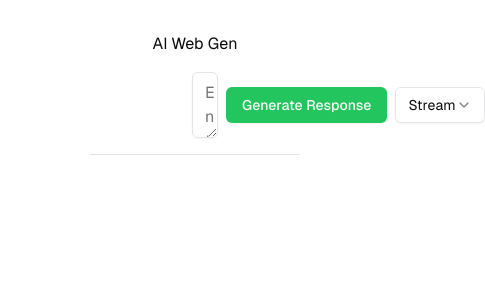
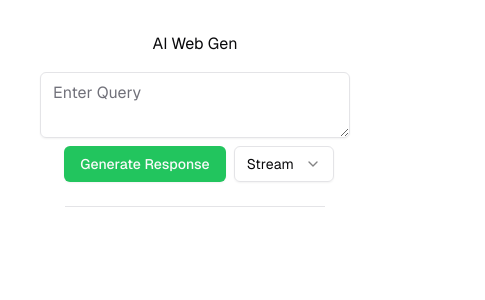
Before and after one commit to sankeerthreddy1597/llama-ai-website-gen, a Next.js app: page / in a window 390 px wide. Shown: the top 300 px of the page, 485 px wide, since content can reach past the window. Built offline with nearby package versions, Linux system fonts and the light colour scheme.

Commit message:
update styles for smaller devices

```diff
--- a/app/_components/ChatComponent.tsx
+++ b/app/_components/ChatComponent.tsx
@@ -17,7 +17,7 @@ type ChatComponentType = {
 
 export const ChatComponent = ({ role = 'user', description, content }: ChatComponentType) => {
     return (
-        <Card className={cn("w-3/5 justify-items-end", role === 'Llama AI' ? 'bg-green-50' : '')}>
+        <Card className={cn("lg:w-3/5 w-4/5 justify-items-end", role === 'Llama AI' ? 'bg-green-50' : '')}>
             <CardHeader>
                 <CardTitle className="flex flex-row items-center gap-x-2">
                     <Avatar>
--- a/app/page.tsx
+++ b/app/page.tsx
@@ -60,17 +60,17 @@ export default function Home() {
   }
 
   return (
-    <div className="flex flex-col items-center min-h-screen p-8 px-16 gap-4 font-[family-name:var(--font-geist-sans)]">
+    <div className="flex flex-col items-center min-h-screen p-8 lg:px-16 gap-4 font-[family-name:var(--font-geist-sans)]">
       <h1>
         AI Web Gen
       </h1>
-      <div className="flex items-center justify-items-start w-full px-32">
+      <div className="flex flex-col lg:flex-row items-center justify-items-start w-full px-2 lg:px-32">
         <Textarea
           value={userQuery}
           onChange={(e) => setUserQuery(e.target.value)}
           placeholder="Enter Query"
-          className="w-96" />
-
+          className="lg:w-96" />
+        <div className="flex flex-row items-center">
           <Button
             variant="primary"
             onClick={handleOnClick}
@@ -93,8 +93,9 @@ export default function Home() {
             </SelectContent>
           </Select>
         </div>
+      </div>
       <Separator className="w-4/5" />
-      <div className="flex flex-col justify-items-start w-full px-32 gap-2">
+      <div className="flex flex-col justify-items-start w-full px-4 lg:px-32 gap-2">
         <div>
           {chatUserQuery && <ChatComponent role="user" content={chatUserQuery} />}
         </div>
```
Lines whose indentation alone changed are shown as unchanged.
